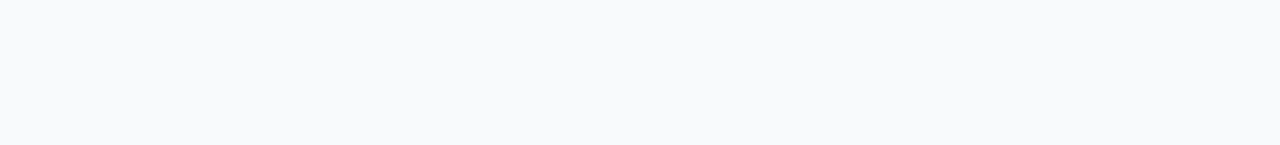
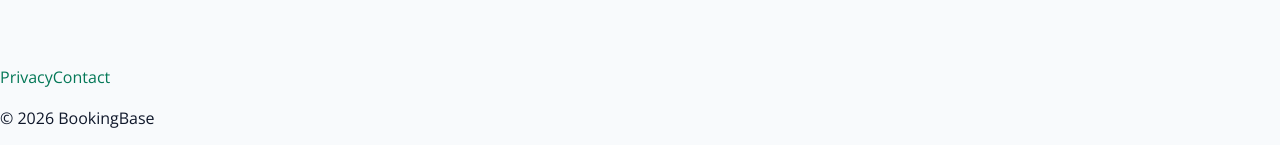
Before and after one commit to ReganDev/bookingsystem-frontend, a React (Vite) app: page /book in a window 1280 px wide. Shown: the part 652-797 px from the top of the page. Built offline with nearby package versions, Linux system fonts and the light colour scheme; no server answers.

Commit message:
feat: add a site footer linking the privacy policy

```diff
--- a/src/components/Layout.tsx
+++ b/src/components/Layout.tsx
@@ -1,5 +1,6 @@
 import { Link, Outlet, useLocation } from 'react-router-dom'
 import { useAuth } from '../context/AuthContext'
+import { SiteFooter } from './SiteFooter'
 
 export function Layout() {
   const { user, business, logout } = useAuth()
@@ -23,6 +24,7 @@ export function Layout() {
       <main className="app-main">
         <Outlet />
       </main>
+      <SiteFooter />
     </div>
   )
 }
@@ -41,6 +43,7 @@ export function AuthLayout() {
           <Link to="/contact">Contact us</Link>
         </p>
       )}
+      <SiteFooter />
     </div>
   )
 }
--- a/src/components/PublicLayout.tsx
+++ b/src/components/PublicLayout.tsx
@@ -1,6 +1,7 @@
 import { Link, Outlet, useNavigate } from 'react-router-dom'
 import { useAuth } from '../context/AuthContext'
 import bookingbaseLogo from '../assets/bookingbase-logo.png'
+import { SiteFooter } from './SiteFooter'
 
 export function PublicLayout() {
   const {
@@ -66,6 +67,7 @@ export function PublicLayout() {
       <main className="app-main">
         <Outlet />
       </main>
+      <SiteFooter />
     </div>
   )
 }
--- /dev/null
+++ b/src/components/SiteFooter.tsx
@@ -0,0 +1,16 @@
+import { Link } from 'react-router-dom'
+import { privacyDetails } from '../content/privacyPolicy'
+
+export function SiteFooter() {
+  return (
+    <footer className="site-footer">
+      <nav className="site-footer-links" aria-label="Footer">
+        <Link to="/privacy">Privacy</Link>
+        <Link to="/contact">Contact</Link>
+      </nav>
+      <p className="site-footer-legal">
+        © {new Date().getFullYear()} {privacyDetails.serviceName}
+      </p>
+    </footer>
+  )
+}
```
Also changed, not shown: 1 other file (tests, documents, lock files or other folders).
